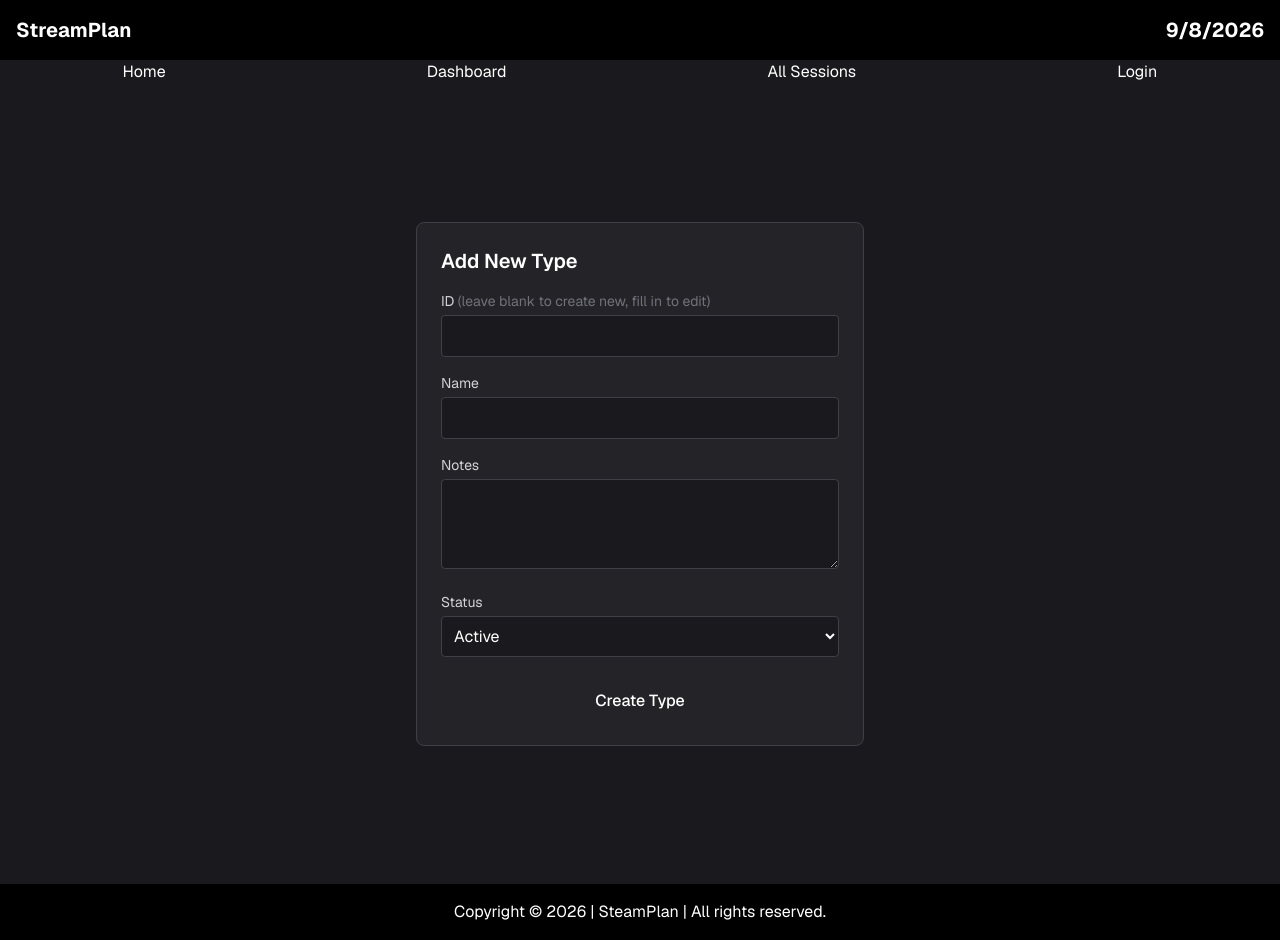
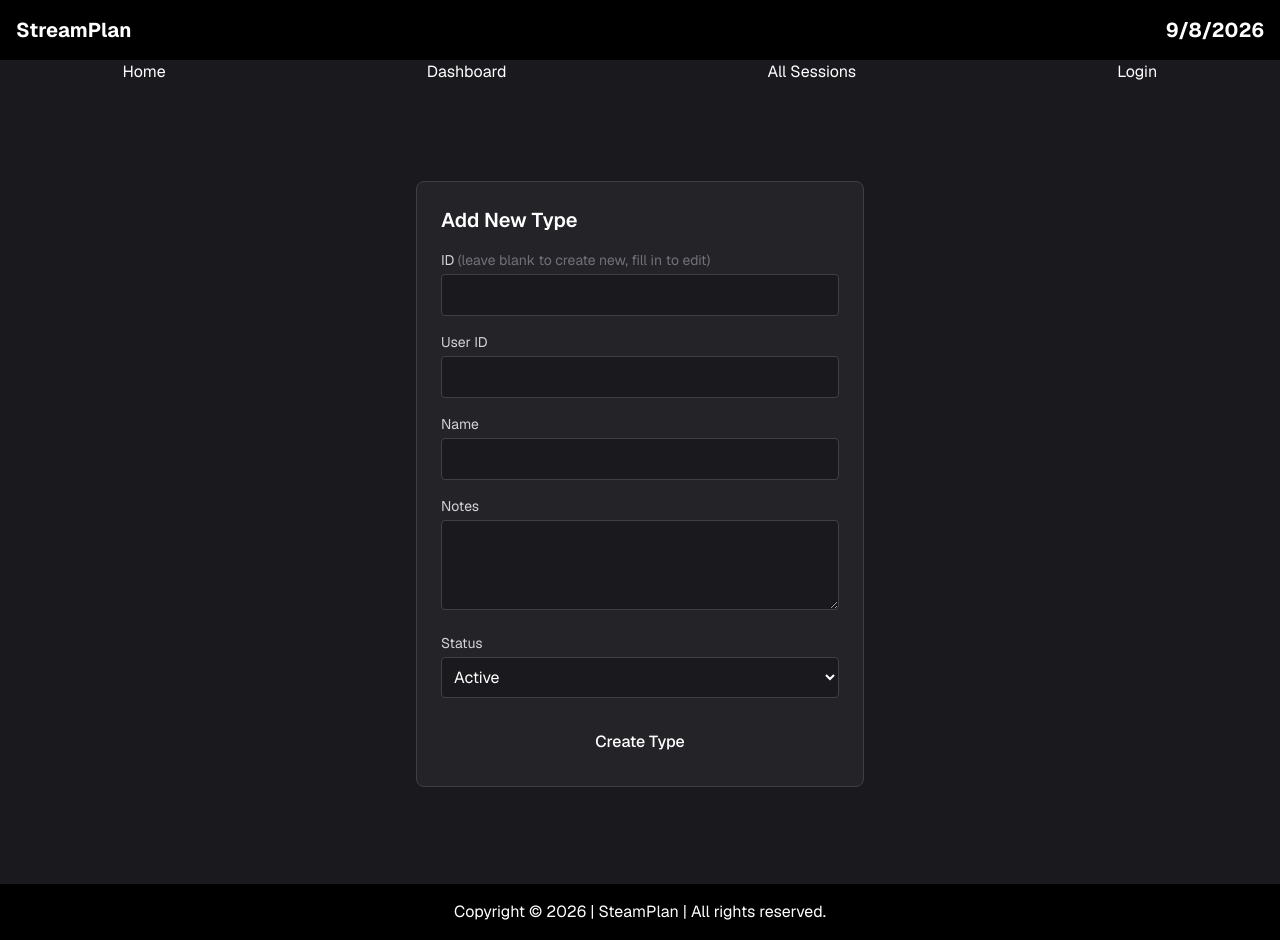
Before and after one commit to TannerMc23/WDD430-StreamPlan, a Next.js app: page /types/add-edit in a window 1280 px wide. Built offline with nearby package versions, Linux system fonts and the light colour scheme; no server answers.

Commit message:
Fix TypeForm userId field and improve API error handling for foreign key violations

```diff
--- a/app/api/type/route.ts
+++ b/app/api/type/route.ts
@@ -14,14 +14,25 @@ export async function POST(request: NextRequest) {
   if (!body.name) {
     return NextResponse.json({ error: "Name is required" }, { status: 400 });
   }
+  if (!body.userId) {
+    return NextResponse.json({ error: "User ID is required" }, { status: 400 });
+  }
 
-  // TODO: replace hardcoded user_id once session-based auth is wired to real user lookups
+  try {
     const { rows } = await pool.query(
       `INSERT INTO types (user_id, name, notes, status)
        VALUES ($1, $2, $3, $4)
        RETURNING *`,
-    [body.userId ?? 1, body.name, body.notes ?? null, body.status ?? "Active"]
+      [body.userId, body.name, body.notes ?? null, body.status ?? "Active"]
     );
-
     return NextResponse.json(rows[0], { status: 201 });
+  } catch (err: any) {
+    if (err.code === "23503") {
+      return NextResponse.json(
+        { error: "That User ID doesn't exist. Check the ID and try again." },
+        { status: 400 }
+      );
     }
+    return NextResponse.json({ error: "Database is not available yet" }, { status: 503 });
+  }
+}
--- a/components/TypeForm.tsx
+++ b/components/TypeForm.tsx
@@ -6,6 +6,7 @@ import { useRouter } from "next/navigation";
 export default function TypeForm() {
     const router = useRouter();
     const [id, setId] = useState("");
+    const [userId, setUserId] = useState("");
     const [name, setName] = useState("");
     const [notes, setNotes] = useState("");
     const [status, setStatus] = useState<"Active" | "Retired">("Active");
@@ -31,7 +32,7 @@ export default function TypeForm() {
             const res = await fetch(url, {
                 method,
                 headers: { "Content-Type": "application/json" },
-        body: JSON.stringify({ name, notes, status }),
+                body: JSON.stringify({ userId, name, notes, status }),
             });
 
             if (!res.ok) {
@@ -75,6 +76,21 @@ export default function TypeForm() {
                 className="w-full mb-4 p-2 rounded bg-[#1a1a1e] text-white border border-zinc-700 focus:border-accent focus:outline-none"
             />
 
+            {!id.trim() && (
+                <>
+                    <label htmlFor="userId" className="block text-sm text-zinc-300 mb-1">
+                        User ID
+                    </label>
+                    <input
+                        id="userId"
+                        type="text"
+                        value={userId}
+                        onChange={(e) => setUserId(e.target.value)}
+                        className="w-full mb-4 p-2 rounded bg-[#1a1a1e] text-white border border-zinc-700 focus:border-accent focus:outline-none"
+                    />
+                </>
+            )}
+
             <label htmlFor="name" className="block text-sm text-zinc-300 mb-1">
                 Name
             </label>
@@ -117,6 +133,7 @@ export default function TypeForm() {
                 className="w-full bg-accent text-white py-2 rounded font-medium hover:bg-blue-400 transition disabled:opacity-50"
             >
                 {isSubmitting ? "Saving..." : id.trim() ? "Update Type" : "Create Type"}
+
             </button>
         </form>
     );
```
Lines whose indentation alone changed are shown as unchanged.
